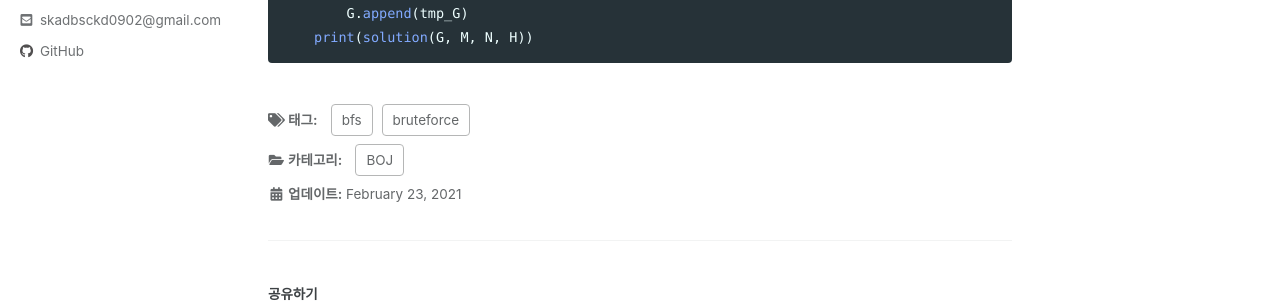
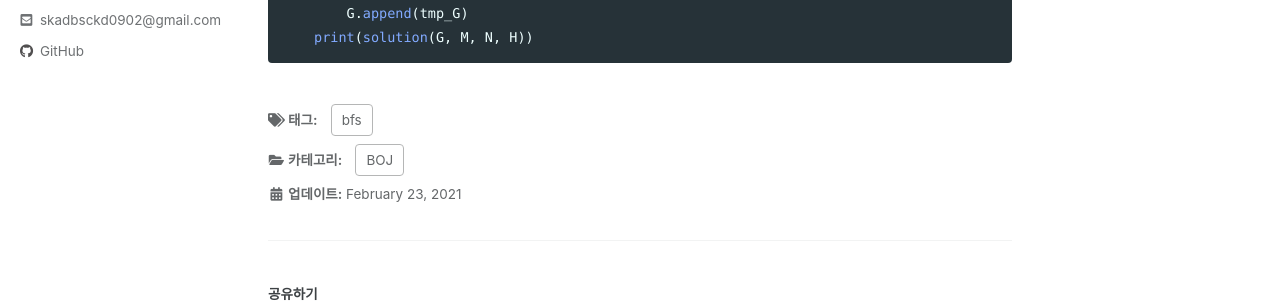
Before and after one commit to Akgop/Akgop.github.io, a Jekyll site: the page built from _posts/2021-02-23-BOJ7569.md, in a window 1280 px wide and 900 px high, scrolled down 1972 px. Shown: the part 148-450 px from the top of the window. Built offline with Jekyll 4.4.1, drawn with Linux system fonts in a browser that asks for light colours; cached includes are drawn as plain includes.

Commit message:
Update 2021-02-23-BOJ7569.md

```diff
--- a/_posts/2021-02-23-BOJ7569.md
+++ b/_posts/2021-02-23-BOJ7569.md
@@ -4,7 +4,6 @@ categories:
   - BOJ
 tags:
   - bfs
-  - bruteforce
 toc: true
 ---
 
```
